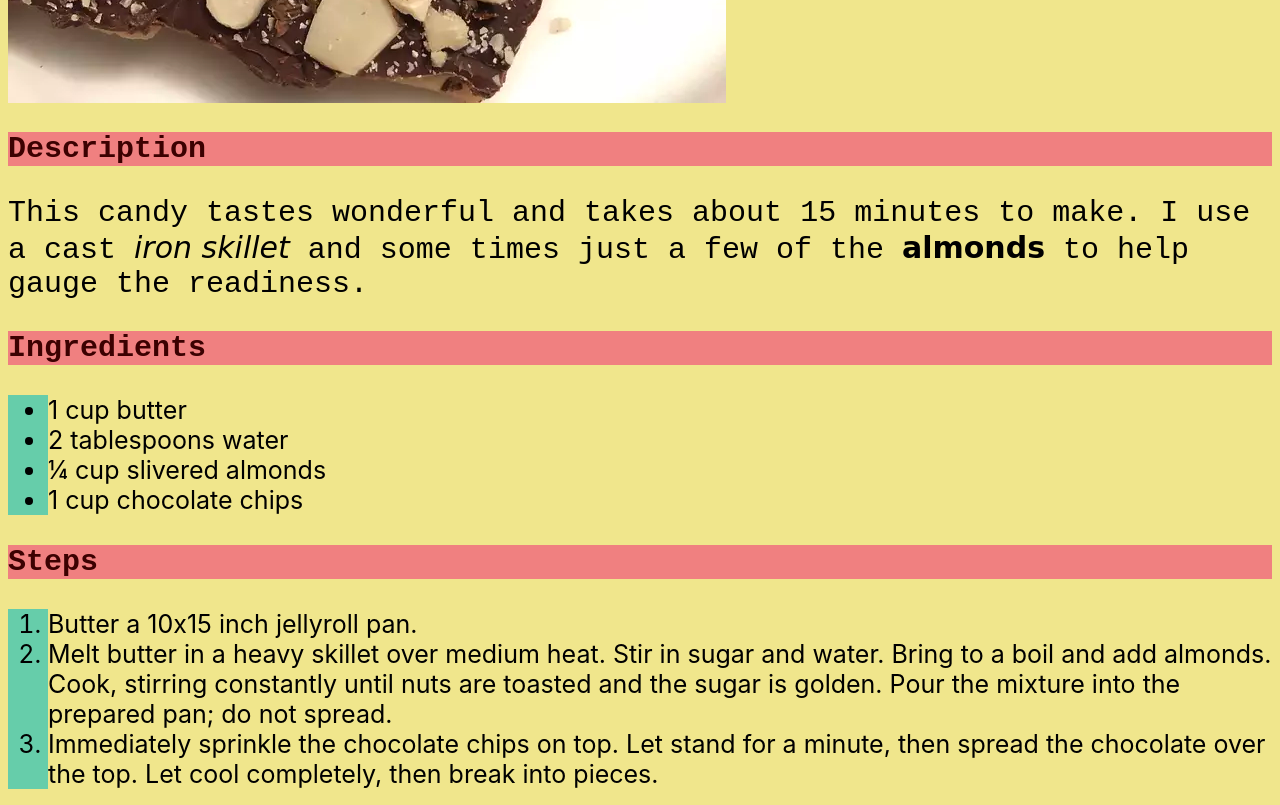
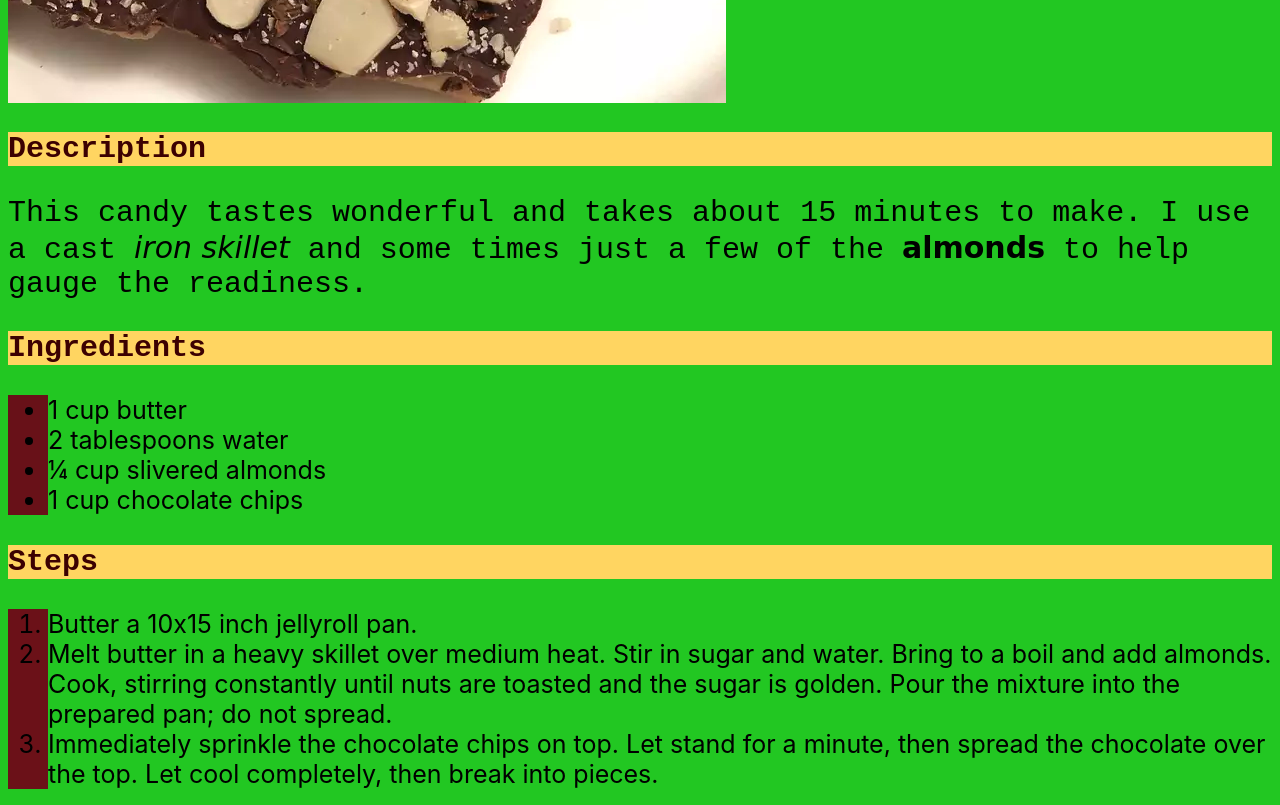
Before and after one commit to Alcadeus0/odin-recipes, a plain HTML site: page recipes/ent.html in a window 1280 px wide. Shown: the part 740-1545 px from the top of the page. Drawn offline with Linux system fonts and the light colour scheme.

Commit message:
Update style_ent.css

```diff
--- a/recipes/style_ent.css
+++ b/recipes/style_ent.css
@@ -1,10 +1,10 @@
 * {
-    background-color: khaki;
+    background-color: rgb(34, 199, 34);
     font-family: cursive;
 }
 
 .head {
-    background-color: lightcoral;
+    background-color: rgb(255, 213, 97);
     color: hsl(0, 97%, 12%);
     font-size: 50px;
     font-weight: bold;
@@ -20,10 +20,10 @@
     height: auto;
 }
 #ing {
-    background-color: mediumaquamarine;
+    background-color:rgb(104, 17, 24);
 }
 #meth {
-    background-color:mediumaquamarine;
+    background-color:rgb(107, 17, 24);
 }
 li {
     font-size: 25px;
```
Also changed, not shown: recipes/style.app.css (added).
